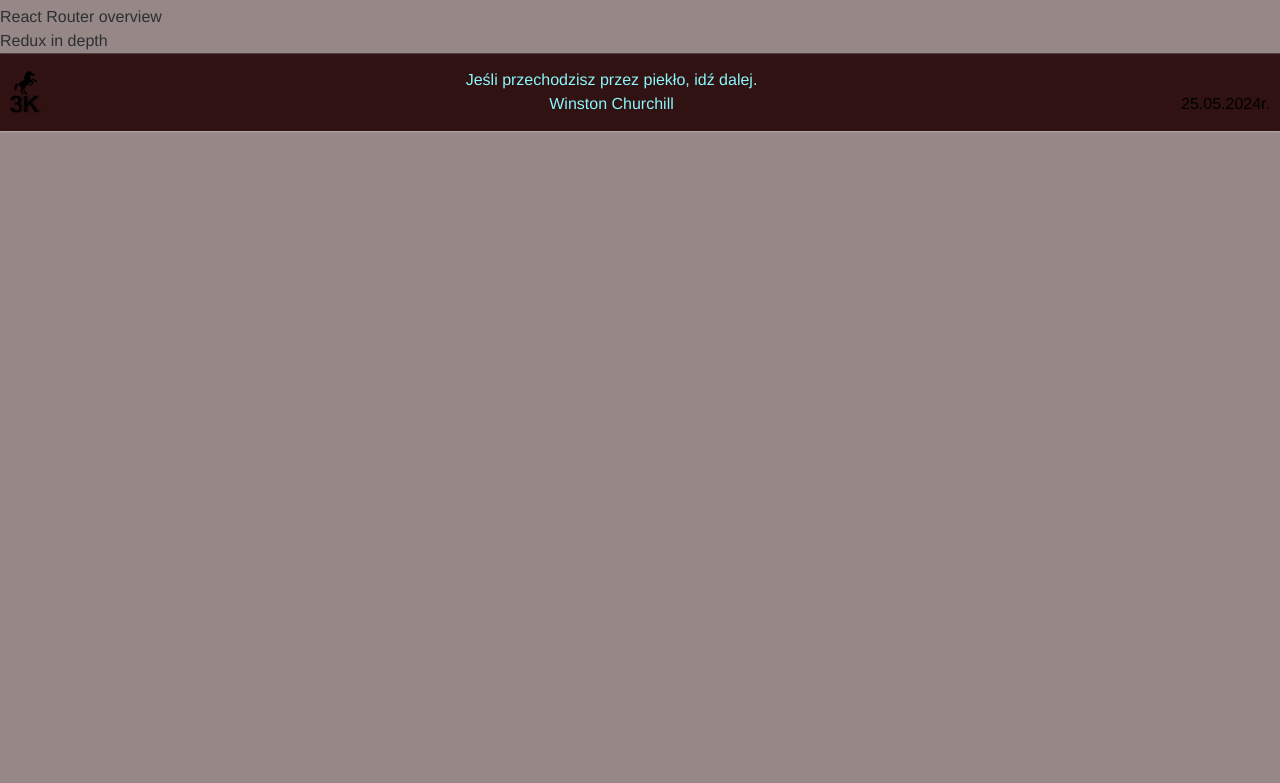
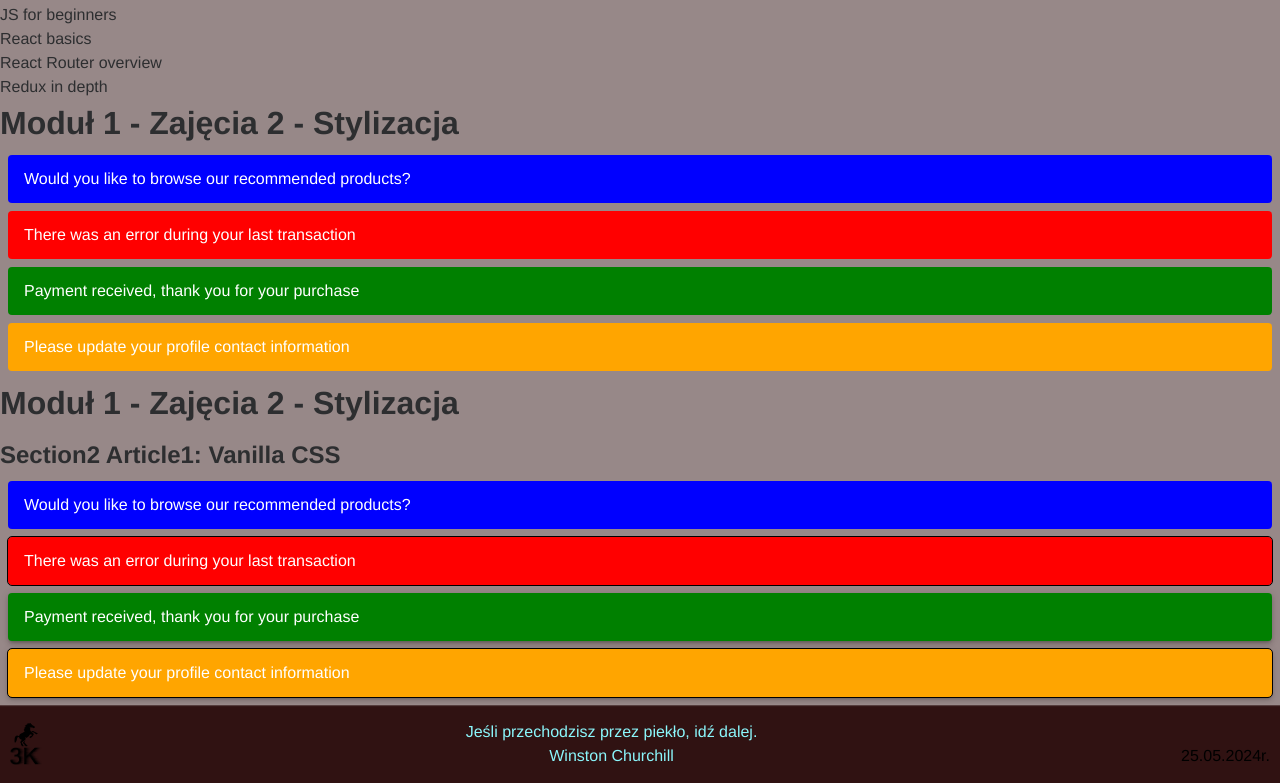
Before and after one commit to KonradKinok/react-first-repository, a React (Create React App) app: page / in a window 1280 px wide. Shown: the part 513-1296 px from the top of the page. Before the commit the page ends 800 px from the top, so only its background shows below. Built offline with nearby package versions, Linux system fonts and the light colour scheme.

Commit message:
03.06.2024

```diff
--- a/package.json
+++ b/package.json
@@ -2,7 +2,8 @@
   "name": "react-homework-template",
   "version": "0.1.0",
   "private": true,
-  "homepage": "https://KonradKinok.github.io/react-first-repository/",
+  "homepage": "https://konradkinok.github.io/react-first-repository/",
+  "deploy": "gh-pages -d dist",
   "dependencies": {
     "@testing-library/jest-dom": "^5.16.3",
     "@testing-library/react": "^12.1.4",
@@ -18,6 +19,7 @@
     "test": "react-scripts test",
     "eject": "react-scripts eject",
     "lint:js": "eslint src/**/*.{js,jsx}"
+
   },
   "eslintConfig": {
     "extends": [
@@ -38,6 +40,7 @@
     ]
   },
   "devDependencies": {
+    "gh-pages": "^6.1.1",
     "prop-types": "^15.8.1"
   }
 }
--- a/src/components/Footer.jsx
+++ b/src/components/Footer.jsx
@@ -1,6 +1,6 @@
-import footerLogoText from '../images/footer/3KLogo.png'
-import footerLogoImage from "../images/footer/konikMaly24x24Squoosh.png"
-
+import footerLogoText from '../images/footer/3KLogo.png';
+import footerLogoImage from "../images/footer/konikMaly24x24Squoosh.png";
+import '../scss/footer.css';
 const citations = [
   { citation: "Nie bój się doskonałości. Nigdy jej nie osiągniesz.", author: "Salvador Dali" },
   { citation: "Mądrzy ludzie mają to do siebie, że dla głupich wydają się szaleni.", author: "Stephen Hawking" },
--- a/src/components/M1Z1.jsx
+++ b/src/components/M1Z1.jsx
@@ -17,7 +17,8 @@ Product.propTypes = {
 
 export const M1Z1 = () => (
     <div >
-        <h1>Best selling products</h1>
+        <h1>Moduł 1 - Zajęcia 1 - Wprowadzenie do React</h1>
+        <h2>Best selling products</h2>
         <div style={{ display: "flex" }}>
             <Product
                 imgUrl="https://images.pexels.com/photos/461198/pexels-photo-461198.jpeg?dpr=2&h=480&w=640"
--- /dev/null
+++ b/src/components/M1Z2.jsx
@@ -0,0 +1,50 @@
+// Moduł 1 - Zajęcia 2 - Stylizacja
+const alertStyles = {
+    margin: 8,
+    padding: "12px 16px",
+    borderRadius: 4,
+    color: "white",
+};
+
+const getBgColor = variant => {
+    switch (variant) {
+        case "info":
+            return "blue";
+        case "success":
+            return "green";
+        case "error":
+            return "red";
+        case "warning":
+            return "orange";
+        default:
+            throw new Error(`Unsupported variant prop value - ${variant}`);
+    }
+};
+
+export const Alert = ({ variant, children }) => {
+    return (
+        <p style={{ ...alertStyles, backgroundColor: getBgColor(variant) }}>
+            {children}
+        </p >
+    );
+};
+
+export const M1Z2_Stylizacja = () => {
+    return (
+        <>
+            <h1>Moduł 1 - Zajęcia 2 - Stylizacja</h1>
+            <Alert variant="info">
+                Would you like to browse our recommended products?
+            </Alert>
+            <Alert variant="error">
+                There was an error during your last transaction
+            </Alert>
+            <Alert variant="success">
+                Payment received, thank you for your purchase
+            </Alert>
+            <Alert variant="warning">
+                Please update your profile contact information
+            </Alert>
+        </>
+    );
+};
--- /dev/null
+++ b/src/components/M1Z2S2/Alert_M1Z2S2.css
@@ -0,0 +1,30 @@
+.alert {
+    margin: 8px;
+    padding: 12px 16px;
+    border-radius: 4px;
+    color: white;
+}
+
+.alert.info {
+    background-color: blue;
+}
+
+.alert.success {
+    background-color: green;
+}
+
+.alert.error {
+    background-color: red;
+}
+
+.alert.warning {
+    background-color: orange;
+}
+
+.alert.is-outlined {
+    outline: 1px solid black;
+}
+
+.alert.is-elevated {
+    box-shadow: rgb(0 0 0 / 20%) 0px 3px 3px -2px, rgb(0 0 0 / 14%) 0px 3px 4px 0px, rgb(0 0 0 / 12%) 0px 1px 8px 0px;
+}
--- /dev/null
+++ b/src/components/M1Z2S2/Alert_M1Z2S2.jsx
@@ -0,0 +1,31 @@
+import "./Alert_M1Z2S2.css";
+
+const Alert = ({ variant, outlined, elevated, children }) => {
+    const classNames = ["alert", variant];
+
+    if (outlined) classNames.push("is-outlined");
+    if (elevated) classNames.push("is-elevated");
+
+    return <p className={classNames.join(" ")}>{children}</p>;
+};
+
+export const App_M1Z1S2_VanillaCss = () => {
+    return (
+        <>
+            <h1>Moduł 1 - Zajęcia 2 - Stylizacja</h1>
+            <h2>Section2 Article1: Vanilla CSS</h2>
+            <Alert variant="info">
+                Would you like to browse our recommended products?
+            </Alert>
+            <Alert variant="error" outlined>
+                There was an error during your last transaction
+            </Alert>
+            <Alert variant="success" elevated>
+                Payment received, thank you for your purchase
+            </Alert>
+            <Alert variant="warning" outlined elevated>
+                Please update your profile contact information
+            </Alert>
+        </>
+    );
+};
--- a/src/index.js
+++ b/src/index.js
@@ -4,8 +4,10 @@ import { App1 } from 'components/App';
 import { Footer } from 'components/Footer';
 import { M1Z1 } from 'components/M1Z1';
 import * as m1Z from 'components/M1Z1';
+import * as m1Z2 from 'components/M1Z2';
+import * as M1Z1S2 from 'components/M1Z2S2/Alert_M1Z2S2';
 import './scss/stylStartowy.css';
-import './scss/footer.css';
+
 import './index.css';
 
 ReactDOM.createRoot(document.querySelector('div#root')).render(
@@ -15,6 +17,9 @@ ReactDOM.createRoot(document.querySelector('div#root')).render(
     <M1Z1 />
     <m1Z.M1Z1a />
     <m1Z.M1Z1S1 />
+    {/* Moduł 1 - Zajęcia 2 - Stylizacja */}
+    <m1Z2.M1Z2_Stylizacja />
+    <M1Z1S2.App_M1Z1S2_VanillaCss />
     <Footer />
   </React.StrictMode>
 );
```
Also changed, not shown: 2 other files (tests, documents, lock files or other folders).
